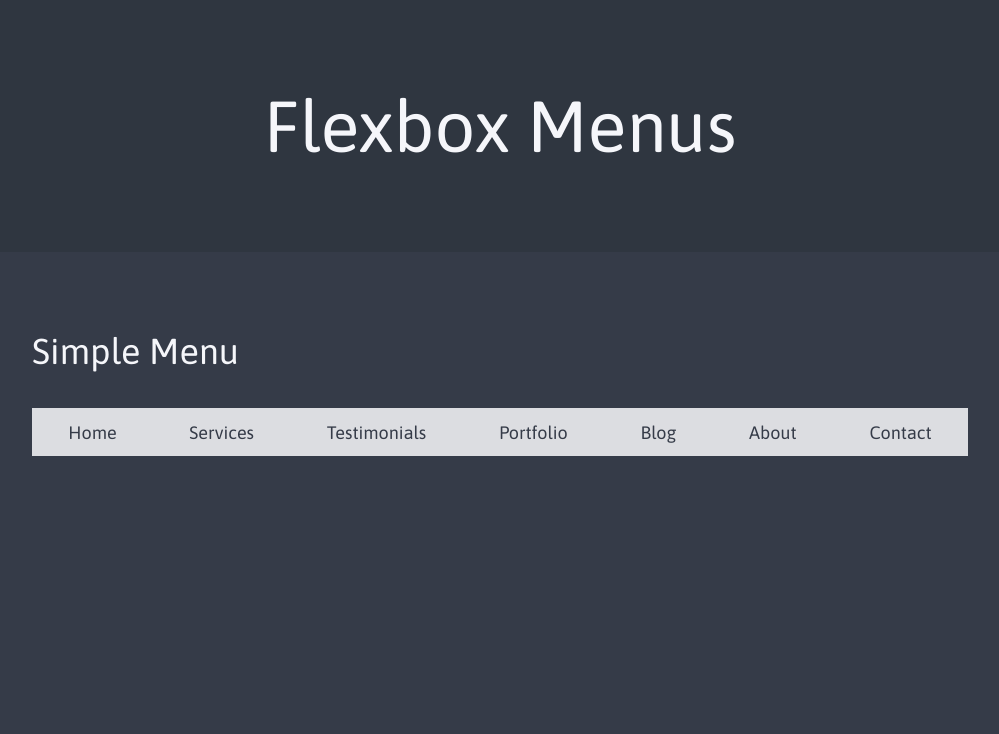
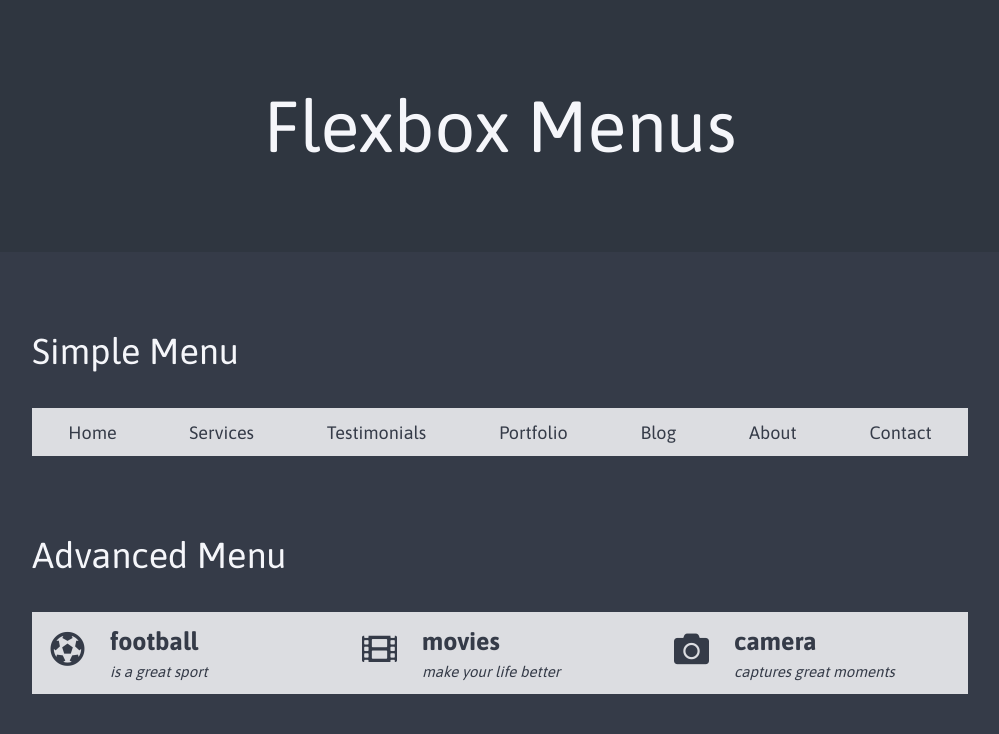
Before and after one commit to emihopebu/Flexbox_Menus, a plain HTML site: page menus.html in a window 1280 px wide. Shown: the whole page, without its empty margins (140-1139 px from the left). Drawn offline with Linux system fonts and the light colour scheme.

Commit message:
Adding files

```diff
--- a/menus.html
+++ b/menus.html
@@ -1,26 +1,36 @@
 <!DOCTYPE html>
 <html lang="en-US">
-
   <head>
-    <meta charset="UTF-8">
-    <meta name="viewport" content="width=device-width, initial-scale=1">
+    <meta charset="UTF-8" />
+    <meta name="viewport" content="width=device-width, initial-scale=1" />
 
     <title>Flexbox Menu Demos</title>
 
     <!-- OUR STYLESHEET -->
-    <link rel="stylesheet" href="style-menus.css" type="text/css" media="all">
+    <link rel="stylesheet" href="style-menus.css" type="text/css" media="all" />
 
     <!-- CDN LINK FOR FONT AWESOME LIBRARY -->
-    <link rel="stylesheet" href="https://use.fontawesome.com/releases/v5.0.8/css/solid.css" integrity="sha384-v2Tw72dyUXeU3y4aM2Y0tBJQkGfplr39mxZqlTBDUZAb9BGoC40+rdFCG0m10lXk" crossorigin="anonymous">
-    <link rel="stylesheet" href="https://use.fontawesome.com/releases/v5.0.8/css/fontawesome.css" integrity="sha384-q3jl8XQu1OpdLgGFvNRnPdj5VIlCvgsDQTQB6owSOHWlAurxul7f+JpUOVdAiJ5P" crossorigin="anonymous">
+    <link
+      rel="stylesheet"
+      href="https://use.fontawesome.com/releases/v5.0.8/css/solid.css"
+      integrity="sha384-v2Tw72dyUXeU3y4aM2Y0tBJQkGfplr39mxZqlTBDUZAb9BGoC40+rdFCG0m10lXk"
+      crossorigin="anonymous"
+    />
+    <link
+      rel="stylesheet"
+      href="https://use.fontawesome.com/releases/v5.0.8/css/fontawesome.css"
+      integrity="sha384-q3jl8XQu1OpdLgGFvNRnPdj5VIlCvgsDQTQB6owSOHWlAurxul7f+JpUOVdAiJ5P"
+      crossorigin="anonymous"
+    />
 
     <!-- GOOGLE FONTS -->
-    <link href="https://fonts.googleapis.com/css?family=Asap:400,500,700|Inconsolata:400,700" rel="stylesheet">
-
+    <link
+      href="https://fonts.googleapis.com/css?family=Asap:400,500,700|Inconsolata:400,700"
+      rel="stylesheet"
+    />
   </head>
 
   <body>
-
     <header class="masthead">
       <div class="centered">
         <div class="site-branding">
@@ -30,9 +40,7 @@
     </header>
 
     <main class="main-area">
-
       <div class="centered">
-
         <section class="menu-section">
           <h2 class="menu-heading">Simple Menu</h2>
 
@@ -48,11 +56,43 @@
             </ul>
           </nav>
         </section>
-
-        </div><!-- .centered -->
-
+        <section class="menu-section">
+          <h2 class="menu-heading">Advanced Menu</h2>
+          <nav class="advanced-nav menu">
+            <ul>
+              <li>
+                <a href="#">
+                  <div class="icon">
+                    <i class="fas fa-futbol"></i>
+                  </div>
+                  <div class="text">football <span>is a great sport</span></div>
+                </a>
+              </li>
+              <li>
+                <a href="#">
+                  <div class="icon">
+                    <i class="fas fa-film"></i>
+                  </div>
+                  <div class="text">
+                    movies <span>make your life better</span>
+                  </div>
+                </a>
+              </li>
+              <li>
+                <a href="#">
+                  <div class="icon">
+                    <i class="fas fa-camera"></i>
+                  </div>
+                  <div class="text">
+                    camera <span>captures great moments</span>
+                  </div>
+                </a>
+              </li>
+            </ul>
+          </nav>
+        </section>
+      </div>
+      <!-- .centered -->
     </main>
-
   </body>
-
 </html>
--- a/style-menus.css
+++ b/style-menus.css
@@ -41,3 +41,31 @@
     flex-shrink: 0;
   }
 }
+@media screen and (min-width: 600px) {
+  .advanced-nav ul {
+    display: flex;
+    flex-wrap: wrap;
+  }
+  .advanced-nav ul li {
+    flex-grow: 1;
+    flex-basis: 220px;
+    flex-shrink: 0;
+  }
+  .advanced-nav ul li a {
+    display: flex;
+  }
+  .advanced-nav ul li a .icon {
+    flex-basis: 60px;
+    font-size: 35px;
+  }
+  .advanced-nav ul li a .text {
+    font-size: 25px;
+    font-weight: bold;
+  }
+  .advanced-nav ul li a .text span {
+    display: block;
+    font-size: 15px;
+    font-weight: lighter;
+    font-style: italic;
+  }
+}
```
Lines whose indentation alone changed are shown as unchanged.
